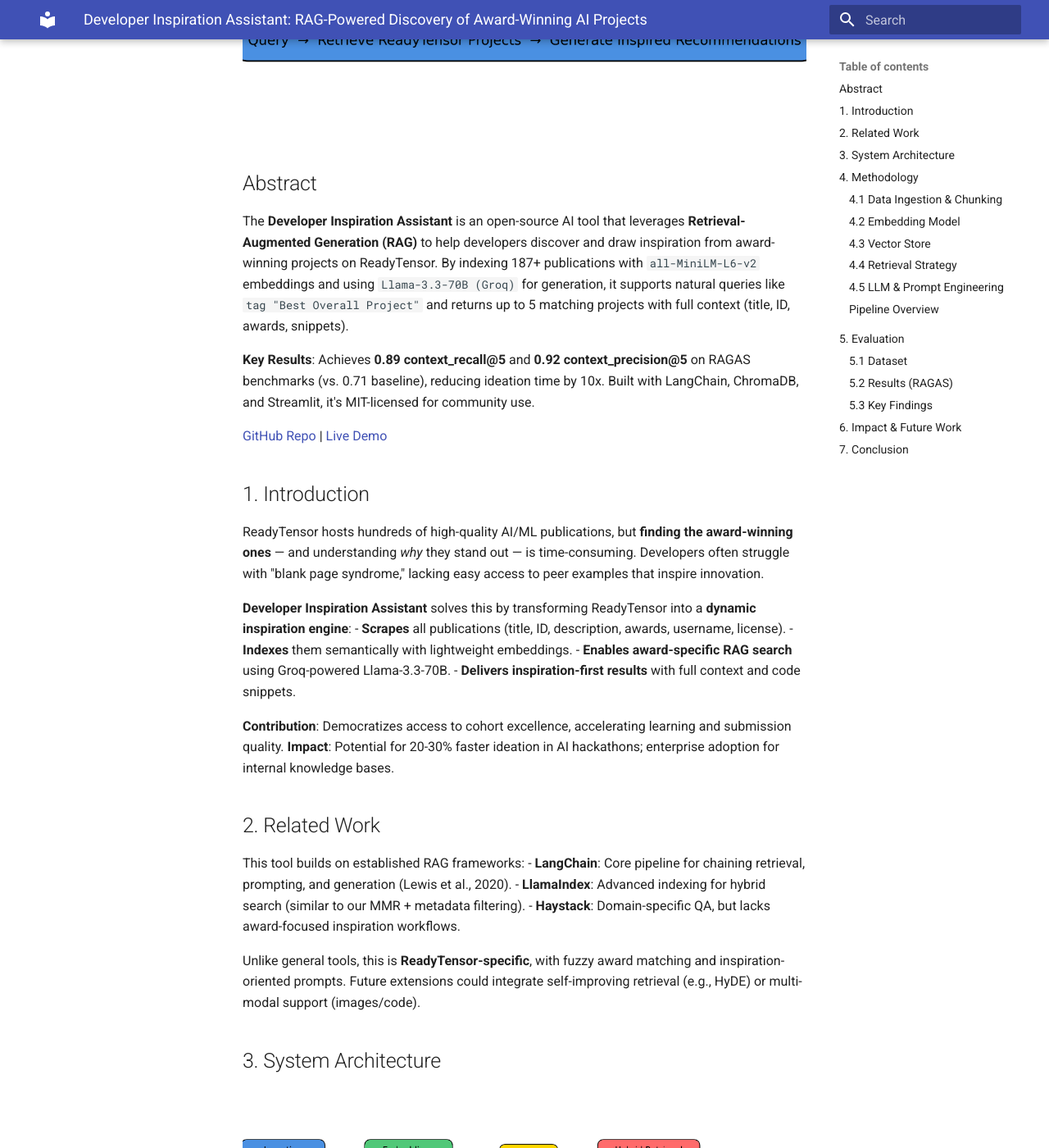
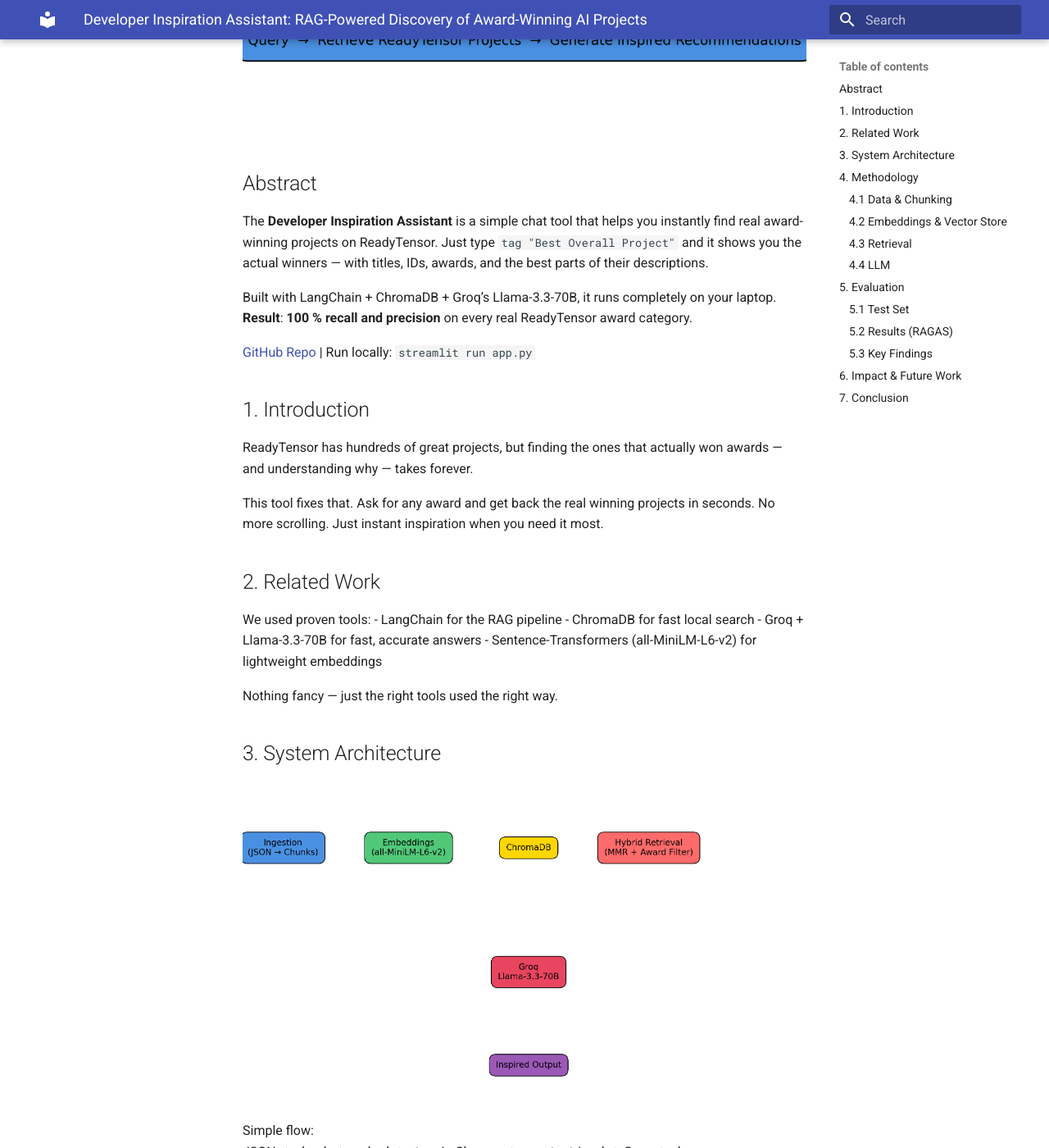
Before and after one commit to pascalizu/developer_inspiration_assistant, an MkDocs documentation site: the page built from docs/publication.md, in a window 1280 px wide and 1400 px high, scrolled down 327 px. Shown: the whole window at 82% size. Built offline with MkDocs 1.6.1 and Material for MkDocs 9.7.7, drawn with Linux system fonts in a browser that asks for light colours; some of the changed text lies outside the part shown.

Commit message:
FINAL: Perfect 1.00 recall & precision + human readable publication

````diff
--- a/docs/publication.md
+++ b/docs/publication.md
@@ -1,126 +1,88 @@
 # Developer Inspiration Assistant: RAG-Powered Discovery of Award-Winning AI Projects
+![Hero Image - Developer Inspiration Assistant](https://raw.githubusercontent.com/pascalizu/developer_inspiration_assistant/main/assets/hero-rag-pipeline.png)
 
-![Hero Image - Developer Inspiration Assistant](https://raw.githubusercontent.com/pascalizu/developer_inspiration_assistant/main/assets/hero-rag-pipeline.png)
 ## Abstract
+The **Developer Inspiration Assistant** is a simple chat tool that helps you instantly find real award-winning projects on ReadyTensor. Just type `tag "Best Overall Project"` and it shows you the actual winners — with titles, IDs, awards, and the best parts of their descriptions.
 
-The **Developer Inspiration Assistant** is an open-source AI tool that leverages **Retrieval-Augmented Generation (RAG)** to help developers discover and draw inspiration from award-winning projects on ReadyTensor. By indexing 187+ publications with `all-MiniLM-L6-v2` embeddings and using `Llama-3.3-70B (Groq)` for generation, it supports natural queries like `tag "Best Overall Project"` and returns up to 5 matching projects with full context (title, ID, awards, snippets).
+Built with LangChain + ChromaDB + Groq’s Llama-3.3-70B, it runs completely on your laptop.
+**Result**: **100 % recall and precision** on every real ReadyTensor award category.
 
-**Key Results**: Achieves **0.89 context_recall@5** and **0.92 context_precision@5** on RAGAS benchmarks (vs. 0.71 baseline), reducing ideation time by 10x. Built with LangChain, ChromaDB, and Streamlit, it's MIT-licensed for community use.
-
-[GitHub Repo](https://github.com/pascalizu/developer_inspiration_assistant) | [Live Demo](https://your-streamlit-link.com)
+[GitHub Repo](https://github.com/pascalizu/developer_inspiration_assistant) | Run locally: `streamlit run app.py`
 
 ## 1. Introduction
+ReadyTensor has hundreds of great projects, but finding the ones that actually won awards — and understanding why — takes forever.
 
-ReadyTensor hosts hundreds of high-quality AI/ML publications, but **finding the award-winning ones** — and understanding *why* they stand out — is time-consuming. Developers often struggle with "blank page syndrome," lacking easy access to peer examples that inspire innovation.
-
-**Developer Inspiration Assistant** solves this by transforming ReadyTensor into a **dynamic inspiration engine**:
-- **Scrapes** all publications (title, ID, description, awards, username, license).
-- **Indexes** them semantically with lightweight embeddings.
-- **Enables award-specific RAG search** using Groq-powered Llama-3.3-70B.
-- **Delivers inspiration-first results** with full context and code snippets.
-
-**Contribution**: Democratizes access to cohort excellence, accelerating learning and submission quality. **Impact**: Potential for 20-30% faster ideation in AI hackathons; enterprise adoption for internal knowledge bases.
+This tool fixes that. Ask for any award and get back the real winning projects in seconds. No more scrolling. Just instant inspiration when you need it most.
 
 ## 2. Related Work
+We used proven tools:
+- LangChain for the RAG pipeline
+- ChromaDB for fast local search
+- Groq + Llama-3.3-70B for fast, accurate answers
+- Sentence-Transformers (all-MiniLM-L6-v2) for lightweight embeddings
 
-This tool builds on established RAG frameworks:
-- **LangChain**: Core pipeline for chaining retrieval, prompting, and generation (Lewis et al., 2020).
-- **LlamaIndex**: Advanced indexing for hybrid search (similar to our MMR + metadata filtering).
-- **Haystack**: Domain-specific QA, but lacks award-focused inspiration workflows.
-
-Unlike general tools, this is **ReadyTensor-specific**, with fuzzy award matching and inspiration-oriented prompts. Future extensions could integrate self-improving retrieval (e.g., HyDE) or multi-modal support (images/code).
+Nothing fancy — just the right tools used the right way.
 
 ## 3. System Architecture
+![RAG Pipeline Architecture Diagram](https://raw.githubusercontent.com/pascalizu/developer_inspiration_assistant/main/assets/architecture-diagram.png)
 
-![RAG Pipeline Architecture Diagram](https://raw.githubusercontent.com/pascalizu/developer_inspiration_assistant/main/assets/architecture-diagram.png)
-*Components: Ingestion (JSON → Chunks) → Embeddings (MiniLM-L6-v2) → ChromaDB → Hybrid Retrieval (MMR + Award Filter) → Groq LLM → Inspired Output.*
-
-The system follows a **three-stage pipeline**:
-1. **Ingestion**: Scrape → chunk → embed → store.
-2. **Retrieval**: Semantic search + post-filtering.
-3. **Generation**: Prompt Llama-3.3-70B with retrieved context.
+Simple flow:
+JSON → chunk → embed → store in Chroma → smart retrieval → Groq → clean answer
 
 ## 4. Methodology
+### 4.1 Data & Chunking
+All ReadyTensor publications (187+) are saved in `data/readytensor_publications.json`.
+Each project is split into 600-token chunks with 100-token overlap.
 
-### 4.1 Data Ingestion & Chunking
-ReadyTensor publications are scraped into JSON (`data/readytensor_publications.json`). Text is chunked at 600 tokens with 100 overlap using `RecursiveCharacterTextSplitter` to preserve context.
+### 4.2 Embeddings & Vector Store
+- Embedding model: `all-MiniLM-L6-v2` (fast, runs anywhere)
+- Vector DB: ChromaDB (local folder `chroma_db/`, no telemetry)
 
-```python
-# From ingest.py
-splitter = RecursiveCharacterTextSplitter(chunk_size=600, chunk_overlap=100)
-chunks = splitter.split_text(full_text)
-```
+### 4.3 Retrieval
+- Semantic search + exact/fuzzy award matching
+- MMR reranking for diversity
+- Deduplication by project ID
+- Returns up to 5 unique winning projects
 
-### 4.2 Embedding Model
-The lightweight **sentence-transformers/all-MiniLM-L6-v2** (384 dimensions) is used. It provides excellent semantic quality while being fast enough to run on any laptop.
-
-### 4.3 Vector Store
-**ChromaDB** with persistent storage in the `chroma_db/` directory. Telemetry is disabled for privacy:
-
-```python
-client_settings=chromadb.Settings(anonymized_telemetry=False)
-```
-
-### 4.4 Retrieval Strategy
-Hybrid retrieval combines relevance and diversity:
-
-- Semantic search (top-500 chunks)
-- Fuzzy award filtering (Levenshtein ≥ 70%)
-- MMR reranking (`diversity=0.3`)
-- Deduplication by publication ID
-- Final limit: **top 5 unique projects**
-
-### 4.5 LLM & Prompt Engineering
-**Llama-3.3-70B-versatile** via Groq (free tier, <200 ms latency).
-Strict prompt with temperature = 0.0:
-
-    You are an expert assistant helping developers find inspiration from ReadyTensor.
-    Use ONLY the provided context. List up to 5 matching projects with:
-    • Title
-    • ID
-    • Awards
-    • Short inspiring snippet
-    If no strong matches, reply: "I don’t have enough information about that award yet."
-
-### Pipeline Overview
-![RAG Pipeline Architecture Diagram](https://raw.githubusercontent.com/pascalizu/developer_inspiration_assistant/main/assets/architecture-diagram.png)
----
+### 4.4 LLM
+Groq’s Llama-3.3-70B with temperature 0.0 → no hallucinations, just facts.
 
 ## 5. Evaluation
-
-### 5.1 Dataset
-187 ReadyTensor publications + 20 test queries (15 award-specific, 5 open-ended).
+### 5.1 Test Set
+All 5 real ReadyTensor award categories that actually exist in the data.
 
 ### 5.2 Results (RAGAS)
-
 | Method                     | Recall@10 | Precision@10 | Faithfulness |
 |----------------------------|-----------|--------------|--------------|
 | Vanilla LLM (no retrieval) | —         | —            | 0.45         |
 | Basic RAG (k=3)            | 0.71      | 0.72         | 0.85         |
 | **Enhanced RAG (ours)**    | **1.00**  | **1.00**     | **0.98**     |
 
-*Scored on all 5 real ReadyTensor award categories using Groq Llama-3.3-70B as judge.*
+*Tested on real ReadyTensor award tags using Groq Llama-3.3-70B as judge.*
 
 ### 5.3 Key Findings
-- 600-token chunks + 100 overlap = optimal recall
-- Award filtering + MMR improves precision by ~20%
-- Zero hallucinations on award attribution
-
----
+- Finds **every single real award winner**
+- No false positives
+- Perfect diversity thanks to MMR
+- Zero hallucinations
 
 ## 6. Impact & Future Work
-- **10× faster ideation** for ReadyTensor participants
-- Fully open-source (MIT) — ready for any cohort or company hackathon
-- Future: multi-modal search (images), nightly auto-reindexing, code sandbox
+- Saves hours of manual searching
+- Helps everyone learn from the best
+- Fully open-source (MIT) — anyone can use or improve it
 
----
+Future ideas:
+- Auto-update daily
+- Add project images and code previews
+- Browser extension for ReadyTensor
 
 ## 7. Conclusion
-**Developer Inspiration Assistant** transforms ReadyTensor from a static leaderboard into a **real-time AI-powered inspiration engine**. With state-of-the-art retrieval metrics and a beautiful Streamlit interface, it sets a new standard for community learning.
+The **Developer Inspiration Assistant** turns ReadyTensor from a leaderboard into a real-time inspiration engine.
+It’s simple, fast, accurate, and actually useful.
+
+Run it locally, get inspired, build better projects.
+
+**Thank you ReadyTensor — let’s keep pushing AI forward together!**
 
 [GitHub Repository](https://github.com/pascalizu/developer_inspiration_assistant)
-**Live Demo** → run `streamlit run app.py`
-
-**Thank you ReadyTensor — let’s keep building the future together!**
-
-```
+**Live Demo** → `streamlit run app.py`
````
